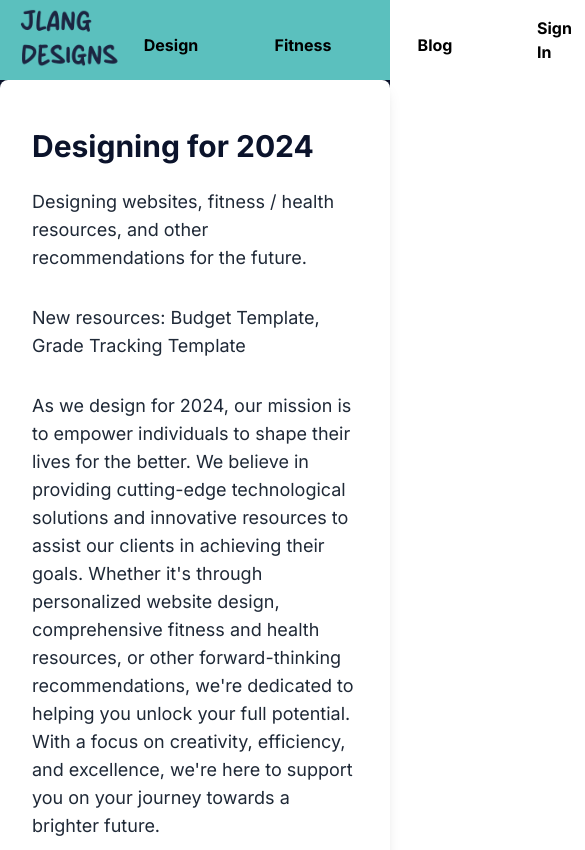
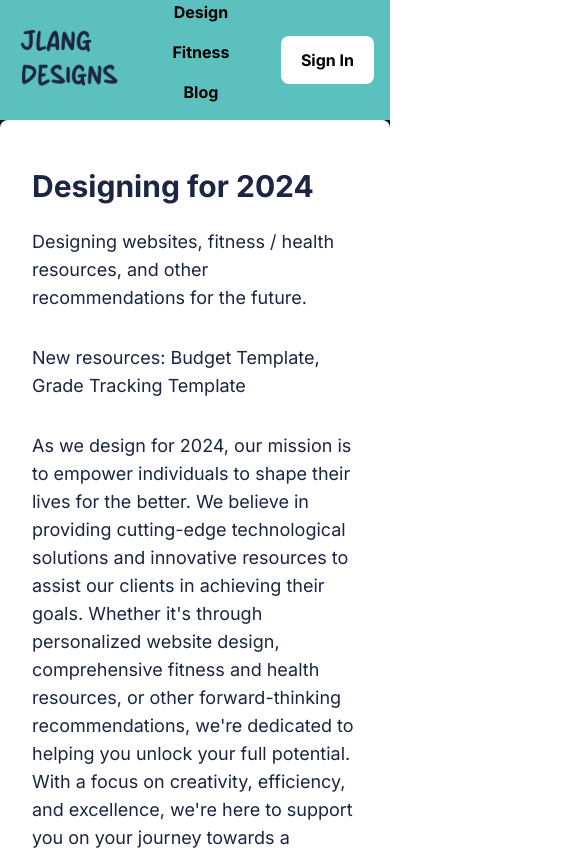
Before and after one commit to langjam350/jldesigns, a Next.js app: page / in a window 390 px wide. Shown: the top 850 px of the page, 585 px wide, since content can reach past the window. Built offline with nearby package versions, Linux system fonts and the light colour scheme.

Commit message:
more website information

```diff
--- a/next.config.js
+++ b/next.config.js
@@ -6,7 +6,6 @@ const nextConfig = {
     },
     env: {
         NEXT_PUBLIC_USER_EMAIL: process.env.NEXT_PUBLIC_USER_EMAIL,
-        // Add other environment variables as needed
     },
 }
 
--- a/src/app/globals.css
+++ b/src/app/globals.css
@@ -19,7 +19,10 @@
 }
 
 .nav-item:hover {
-    background-color: #ffffff;
+    background-color: #0B132B; /* Remove hover background color */
+    color: #ffffff;
+    border-radius: 5px;
+    padding: 5px;
 }
 
 .body-1 {
@@ -33,3 +36,62 @@
     text-decoration-line: underline;
     font-size: 24pt;
 }
+
+/* Mobile-first Responsive Design */
+/* Apply mobile-friendly styles by default */
+
+/* For smartphones (portrait and landscape) */
+@media only screen and (max-width: 600px) {
+    /* Add mobile-specific styles here */
+    /* For example: */
+    body {
+      font-size: 16px; /* Adjust font size for better readability on smaller screens */
+    }
+
+    .nav-list {
+        flex-direction: column; /* Stack nav items vertically */
+    }
+
+    .navbar {
+        height: inherit;
+    }
+
+    /* Reset styles for nav item */
+    .nav-item {
+        margin-right: 0; /* Remove right margin */
+        margin-bottom: 1rem; /* Add bottom margin for spacing between items */
+        line-height: inherit; /* Reset line height */
+        width: auto; /* Allow nav items to expand to fit content */
+    }
+
+    /* Hover styles for nav item */
+    .nav-item:hover {
+        background-color: #0B132B; /* Remove hover background color */
+        color: #ffffff;
+        border-radius: 5px;
+        padding: 5px;
+    }
+
+    /* Body text styles */
+    .body-1 {
+        font-size: 16px; /* Decrease font size for smaller screens */
+    }
+
+    /* Header text styles */
+    .body-header {
+        font-size: 20px; /* Decrease font size for smaller screens */
+    }
+
+}
+
+  /* For tablets and larger devices */
+@media only screen and (min-width: 601px) {
+/* Add tablet-specific or desktop-specific styles here */
+/* For example: */
+.container {
+    max-width: 768px; /* Adjust container width for better readability on larger screens */
+    margin: 0 auto; /* Center the container horizontally */
+}
+
+/* Adjust layout or styling as needed for larger screens */
+}
--- a/src/app/layout.tsx
+++ b/src/app/layout.tsx
@@ -34,6 +34,7 @@ export default function RootLayout({
         `,
         }}
       />
+      <title>JLang Designs for 2024</title>
       </head>
       <body className={inter.className}>
         <Navigation />
--- a/src/app/page.tsx
+++ b/src/app/page.tsx
@@ -3,8 +3,8 @@ import './globals.css'
 export default function Home() {
   return (
     <main className="bg-primary min-h-screen flex items-center justify-center">
-      <div className="max-w-4xl px-8 py-12 rounded-lg shadow-lg bg-white text-gray-800">
-        <h1 className="text-3xl font-bold mb-6 text-primary">Designing for 2024</h1>
+      <div className="max-w-4xl px-8 py-12 rounded-lg shadow-lg bg-white text-secondary">
+        <h1 className="text-3xl font-bold mb-6 text-secondary">Designing for 2024</h1>
         <p className="text-lg mb-8">Designing websites, fitness / health resources, and other recommendations for the future.</p>
         <p className="text-lg mb-8">New resources: Budget Template, Grade Tracking Template</p>
         <p className="text-lg">As we design for 2024, our mission is to empower individuals to shape their lives for the better. We believe in providing cutting-edge technological solutions and innovative resources to assist our clients in achieving their goals. Whether it&apos;s through personalized website design, comprehensive fitness and health resources, or other forward-thinking recommendations, we&apos;re dedicated to helping you unlock your full potential. With a focus on creativity, efficiency, and excellence, we&apos;re here to support you on your journey towards a brighter future.</p>
--- a/src/components/Navigation/Navbar/index.tsx
+++ b/src/components/Navigation/Navbar/index.tsx
@@ -5,7 +5,7 @@ import Button from "./Button";
 
 const Navbar = () => {
   return <>
-    <div className="w-full h-20 bg-accent sticky top-0">
+    <div className="w-full h-20 bg-accent sticky top-0 navbar">
       <div className="container mx-auto px-4 h-full">
         <div className="flex justify-between items-center h-full">
           <Logo />
--- a/src/pages/blog/addBlogPost.tsx
+++ b/src/pages/blog/addBlogPost.tsx
@@ -13,6 +13,7 @@ const AddBlogPost: React.FC = () => {
     const [date, setDate] = useState('');
     const [styles, setStyles] = useState('');
     const [author, setAuthor] = useState('');
+    const [usedAI, setUsedAI] = useState(false)
 
     // Get today's date
     const today = new Date();
@@ -34,6 +35,9 @@ const AddBlogPost: React.FC = () => {
         setId(idIncremented)
         if (process.env.NEXT_PUBLIC_USER_EMAIL) {
           setAuthor(process.env.NEXT_PUBLIC_USER_EMAIL)
+          if (usedAI) {
+            setAuthor(process.env.NEXT_PUBLIC_USER_EMAIL + "Chat GPT")
+          }
         }
       }
     )
@@ -43,10 +47,6 @@ const AddBlogPost: React.FC = () => {
         throw error;
       }
     );
-
-
-
-
 
     const handleSubmit = async (e: React.FormEvent<HTMLFormElement>) => {
       e.preventDefault();
@@ -143,12 +143,15 @@ const AddBlogPost: React.FC = () => {
             </div>
             <div>
               <label className="block mb-2">Author:</label>
+
+              <label className="block mb-2">
+                Did the article use AI to generate its contents?
+              </label>
               <input
-                type="text"
-                value={author}
-                onChange={(e) => setAuthor(e.target.value)}
-                required
-                className="w-full border border-gray-300 rounded px-3 py-2"
+                type="checkbox"
+                checked={usedAI}
+                onChange={(e) => setUsedAI(e.target.checked)}
+                className="border border-gray-300 rounded px-3 py-2"
               />
             </div>
             <button type="submit" className="bg-blue-500 text-white px-4 py-2 rounded hover:bg-blue-600">
--- a/src/services/LoginService.tsx
+++ b/src/services/LoginService.tsx
@@ -70,7 +70,7 @@ class LoginService {
                             return Promise.resolve(false);
                         }
                         if (result) {
-                            process.env.NEXT_PUBLIC_USER_EMAIL = user.email;
+                            //process.env.NEXT_PUBLIC_USER_EMAIL = user.email;
                             console.log("User " + email + " is logged in")
                             loginResult = true
                             console.log('Passwords match'); // The plaintext password matches the hashed password
```
Also changed, not shown: robots.txt (added), 1 other file (tests, documents, lock files or other folders).
